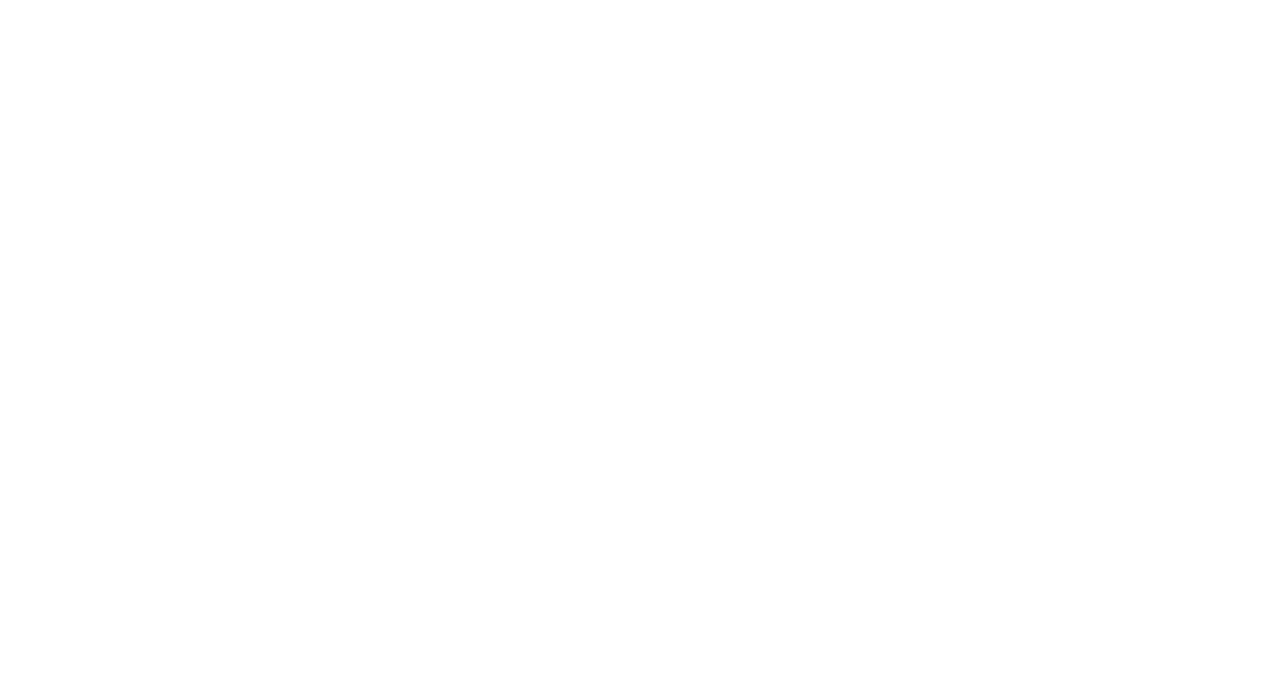
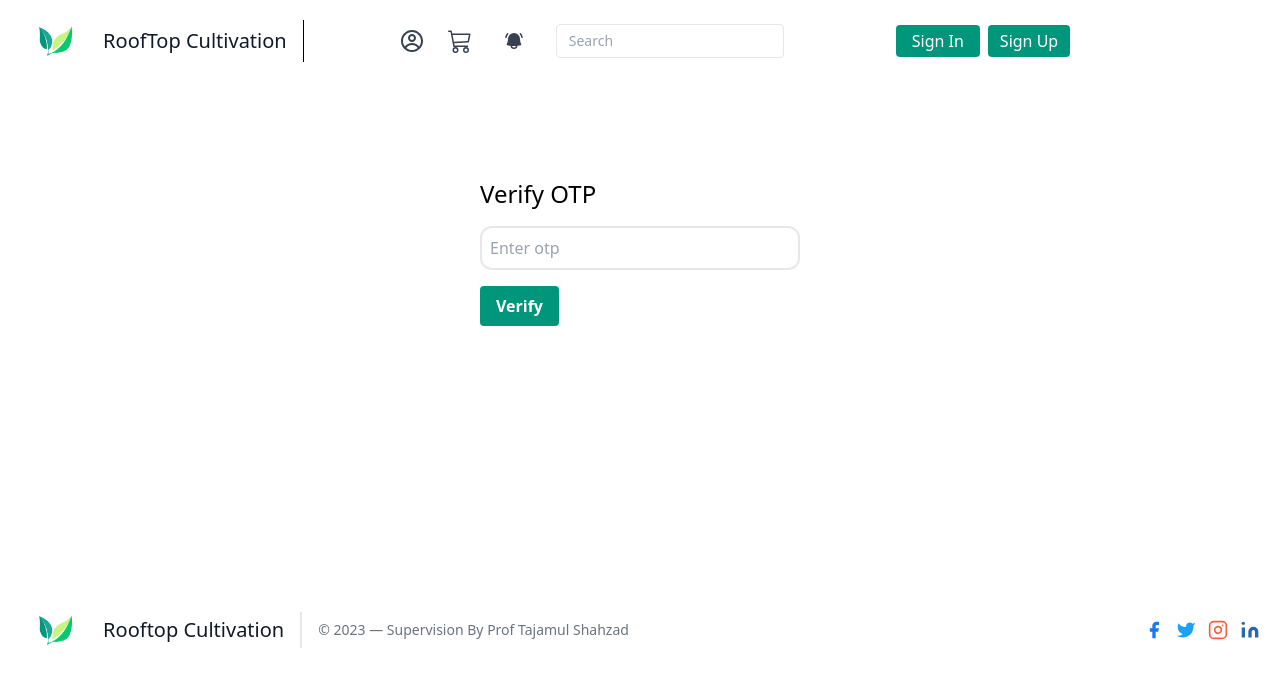
Before and after one commit to Muhammad-Akash-Haider/Rooftop-Cultivation-full, a React (Create React App) app in the folder Frontend/: page /emailverify in a window 1280 px wide. Before the commit this address had no page. Shown: the top 686 px of the page. Built offline with nearby package versions, Linux system fonts and the light colour scheme.

Commit message:
frontend otp verify

```diff
--- a/Frontend/src/App.jsx
+++ b/Frontend/src/App.jsx
@@ -26,6 +26,7 @@ import UpdatePlant from "./Dashboards/SellerDashboard/UpdatePlant";
 import My_Orders from "./components/Pages/My_Orders";
 import My_Order_Buyer from "./components/Pages/My_Order_Buyer";
 import CategoryPlants from "./components/Pages/CategoryPlants"
+import Verifyemail from "./components/Pages/Verifyemail";
 
 
 
@@ -49,6 +50,7 @@ function App() {
           <Route path="/Products" element={<AllProducts />}></Route>
           <Route path="/SellerDashboard" element={<Sellerdashboard />}></Route>
           <Route path="/login" element={<Login />}></Route>
+          <Route path="/emailverify" element={<Verifyemail/>}></Route>
           <Route path="/register" element={<Register />}></Route>
           <Route path="/product/:id" element={<Product />}></Route>
           <Route path="/forgot" element={<Forgot />}></Route>
--- a/Frontend/src/components/Pages/Verifyemail.jsx
+++ b/Frontend/src/components/Pages/Verifyemail.jsx
@@ -1,16 +1,50 @@
-import React from 'react'
 import Nav from "../Nav";
-import Footer from ".././Footer"
+import Footer from "../Footer";
+import React, { useState } from 'react';
 
-function Verifyemail() {
+const Verifyemail = () => {
+  const [otp, setOTP] = useState('');
+
+  const handleChange = (e) => {
+    const { value } = e.target;
+    setOTP(value);
+  };
+
+  const handleSubmit = (e) => {
+    e.preventDefault();
+    // You can add your verification logic here, for now, let's just log the OTP
+    console.log('Verifying OTP:', otp);
+  };
+
   return (
+    <>
+      <Nav />
+      <div className="container mx-auto mt-8 h-[50vh]">
+        <div className="m-auto mt-24 w-80 ">
+          <h2 className="mb-4 text-2xl">Verify OTP</h2>
+          <form onSubmit={handleSubmit}>
+            <div className="mb-4">
 
-    <>
-     <Nav/>
-    Verifyemail
-    <Footer/>
+              <input
+                type="text"
+                className="block w-full p-2 mt-1 border-2 form-input rounded-xl"
+                id="otpInput"
+                placeholder="Enter otp"
+                value={otp}
+                onChange={handleChange}
+                maxLength={6} // Assuming OTP is 6 characters long
+                required
+              />
+            </div>
+            <button type="submit" className="px-4 py-2 font-bold text-white bg-[#00967C] rounded hover:bg-green-700">
+              Verify
+            </button>
+          </form>
+        </div>
+      </div>
+      <Footer />
     </>
-  )
-}
+  );
+};
 
-export default Verifyemail
+export default Verifyemail;
```
Also changed, not shown: Frontend/src/Dashboards/SellerDashboard/YourNurcery.jsx (+0 -15 lines).
